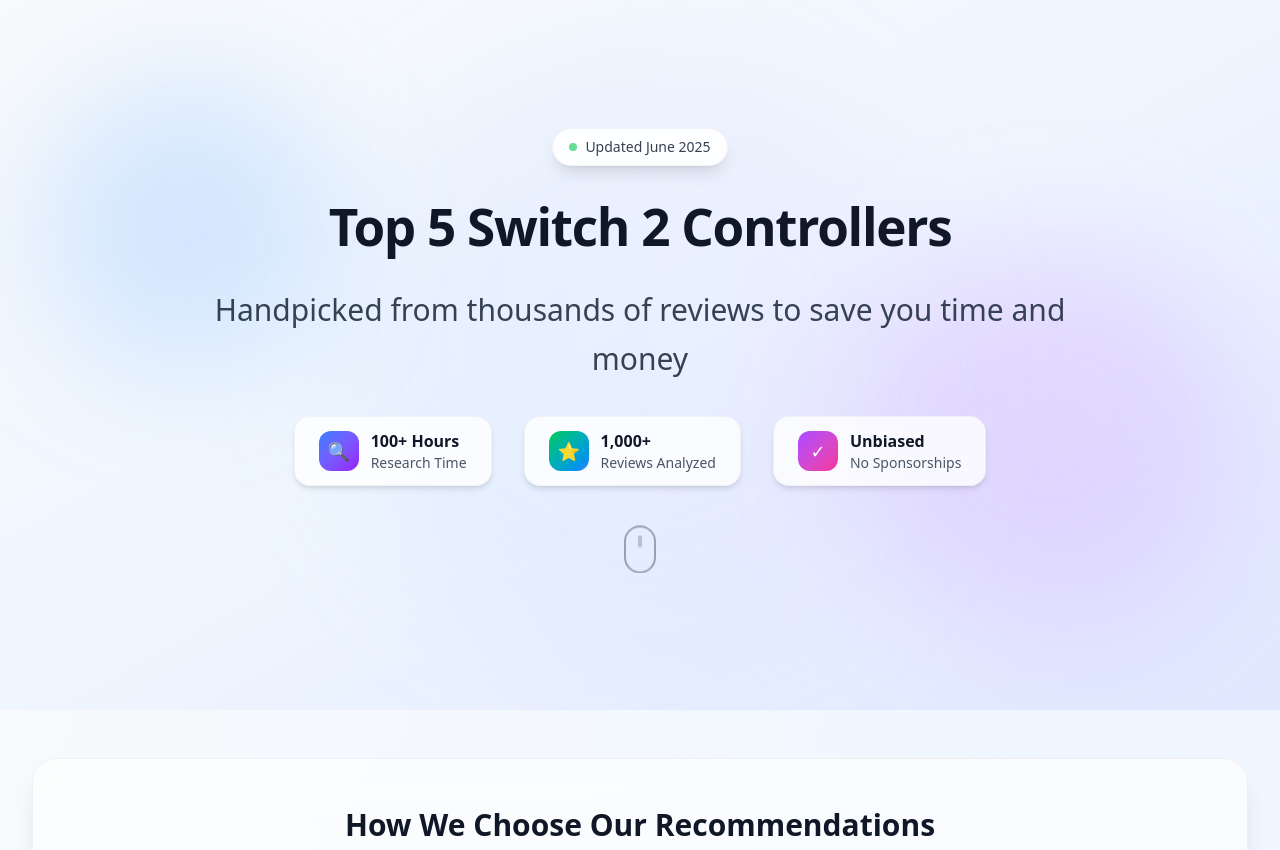
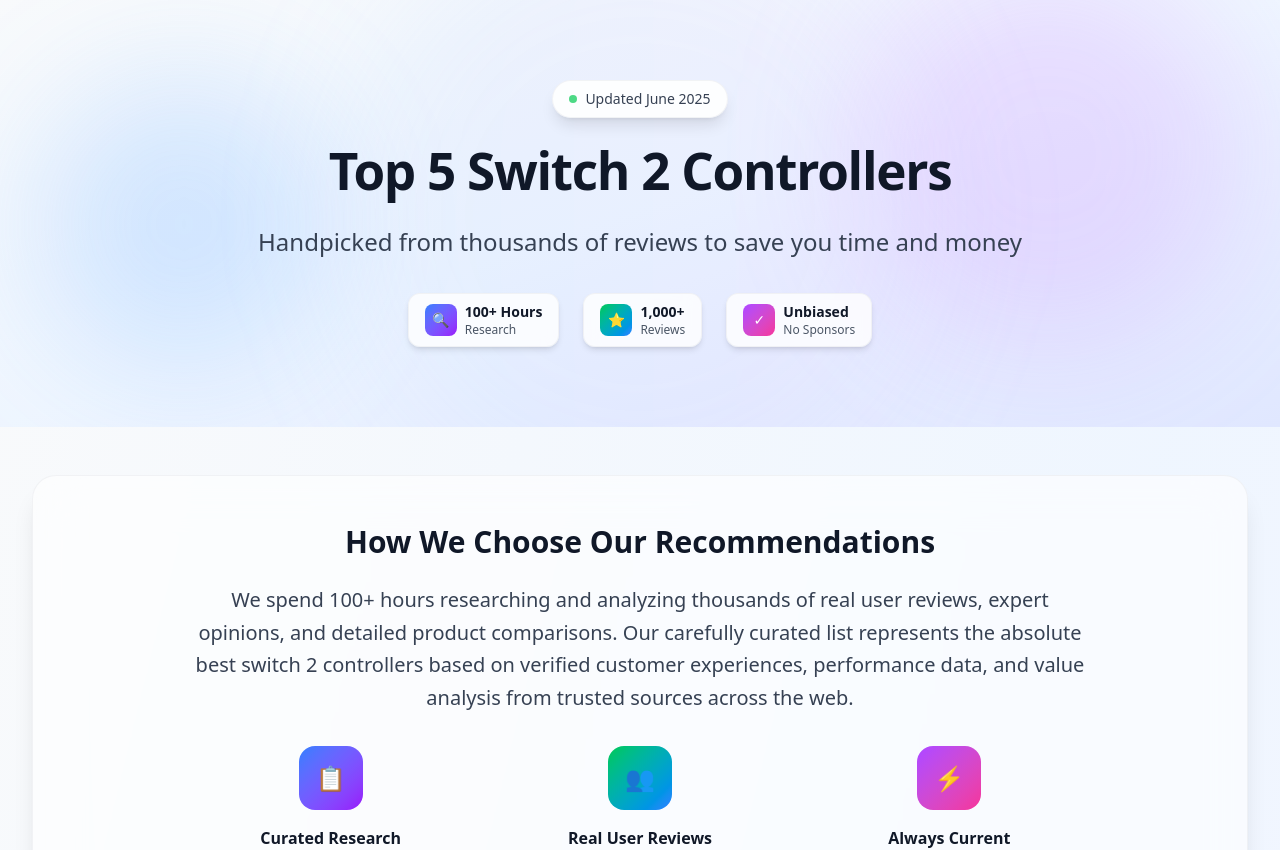
Before and after one commit to martinwinther/top5, a React (Vite) app: page / in a window 1280 px wide. Shown: the top 850 px of the page. Built offline with nearby package versions, Linux system fonts and the light colour scheme.

Commit message:
make hero section more compact

```diff
--- a/src/App.tsx
+++ b/src/App.tsx
@@ -239,60 +239,53 @@
           <div className="absolute top-1/2 left-1/2 transform -translate-x-1/2 -translate-y-1/2 w-[600px] h-[600px] bg-gradient-to-r from-blue-300/10 to-purple-300/10 rounded-full blur-3xl"></div>
         </div>
 
-        <div className="relative w-full px-4 sm:px-6 lg:px-8 py-24 lg:py-32">
+        <div className="relative w-full px-4 sm:px-6 lg:px-8 py-16 lg:py-20">
           <div className="text-center max-w-7xl mx-auto">
             {/* Small badge */}
-            <div className="inline-flex items-center gap-2 bg-white/90 backdrop-blur-sm px-4 py-2 rounded-full shadow-lg border border-gray-200/50 mb-8">
+            <div className="inline-flex items-center gap-2 bg-white/90 backdrop-blur-sm px-4 py-2 rounded-full shadow-lg border border-gray-200/50 mb-6">
               <div className="w-2 h-2 bg-green-500 rounded-full animate-pulse"></div>
               <span className="text-gray-700 font-medium text-sm">Updated {currentMonth} {currentYear}</span>
             </div>
 
-            <h1 className="text-5xl sm:text-6xl md:text-7xl lg:text-8xl xl:text-9xl font-black text-gray-900 mb-8 leading-tight tracking-tight">
+            <h1 className="text-4xl sm:text-5xl md:text-6xl lg:text-7xl font-black text-gray-900 mb-6 leading-tight tracking-tight">
               {pageTitle}
             </h1>
 
             {/* Value proposition */}
-            <p className="text-xl sm:text-2xl md:text-3xl text-gray-700 mb-8 max-w-4xl mx-auto font-light leading-relaxed">
+            <p className="text-lg sm:text-xl md:text-2xl text-gray-700 mb-8 max-w-3xl mx-auto font-light leading-relaxed">
               Handpicked from thousands of reviews to save you time and money
             </p>
 
             {/* Trust indicators */}
-            <div className="flex flex-col sm:flex-row items-center justify-center gap-6 sm:gap-8 mb-12">
-              <div className="flex items-center gap-3 bg-white/80 backdrop-blur-sm px-6 py-3 rounded-2xl shadow-md border border-gray-200/50">
-                <div className="w-10 h-10 bg-gradient-to-br from-blue-500 to-purple-600 rounded-xl flex items-center justify-center">
-                  <span className="text-white text-lg">🔍</span>
+            <div className="flex flex-col sm:flex-row items-center justify-center gap-4 sm:gap-6">
+              <div className="flex items-center gap-2 bg-white/80 backdrop-blur-sm px-4 py-2 rounded-xl shadow-md border border-gray-200/50">
+                <div className="w-8 h-8 bg-gradient-to-br from-blue-500 to-purple-600 rounded-lg flex items-center justify-center">
+                  <span className="text-white text-sm">🔍</span>
                 </div>
                 <div className="text-left">
-                  <div className="font-semibold text-gray-900">100+ Hours</div>
-                  <div className="text-sm text-gray-600">Research Time</div>
+                  <div className="font-semibold text-gray-900 text-sm">100+ Hours</div>
+                  <div className="text-xs text-gray-600">Research</div>
                 </div>
               </div>
 
-              <div className="flex items-center gap-3 bg-white/80 backdrop-blur-sm px-6 py-3 rounded-2xl shadow-md border border-gray-200/50">
-                <div className="w-10 h-10 bg-gradient-to-br from-green-500 to-blue-500 rounded-xl flex items-center justify-center">
-                  <span className="text-white text-lg">⭐</span>
+              <div className="flex items-center gap-2 bg-white/80 backdrop-blur-sm px-4 py-2 rounded-xl shadow-md border border-gray-200/50">
+                <div className="w-8 h-8 bg-gradient-to-br from-green-500 to-blue-500 rounded-lg flex items-center justify-center">
+                  <span className="text-white text-sm">⭐</span>
                 </div>
                 <div className="text-left">
-                  <div className="font-semibold text-gray-900">1,000+</div>
-                  <div className="text-sm text-gray-600">Reviews Analyzed</div>
+                  <div className="font-semibold text-gray-900 text-sm">1,000+</div>
+                  <div className="text-xs text-gray-600">Reviews</div>
                 </div>
               </div>
 
-              <div className="flex items-center gap-3 bg-white/80 backdrop-blur-sm px-6 py-3 rounded-2xl shadow-md border border-gray-200/50">
-                <div className="w-10 h-10 bg-gradient-to-br from-purple-500 to-pink-500 rounded-xl flex items-center justify-center">
-                  <span className="text-white text-lg">✓</span>
+              <div className="flex items-center gap-2 bg-white/80 backdrop-blur-sm px-4 py-2 rounded-xl shadow-md border border-gray-200/50">
+                <div className="w-8 h-8 bg-gradient-to-br from-purple-500 to-pink-500 rounded-lg flex items-center justify-center">
+                  <span className="text-white text-sm">✓</span>
                 </div>
                 <div className="text-left">
-                  <div className="font-semibold text-gray-900">Unbiased</div>
-                  <div className="text-sm text-gray-600">No Sponsorships</div>
+                  <div className="font-semibold text-gray-900 text-sm">Unbiased</div>
+                  <div className="text-xs text-gray-600">No Sponsors</div>
                 </div>
-              </div>
-            </div>
-
-            {/* Scroll indicator */}
-            <div className="animate-bounce">
-              <div className="w-8 h-12 border-2 border-gray-400 rounded-full mx-auto flex justify-center">
-                <div className="w-1 h-3 bg-gray-400 rounded-full mt-2 animate-pulse"></div>
               </div>
             </div>
           </div>
```
